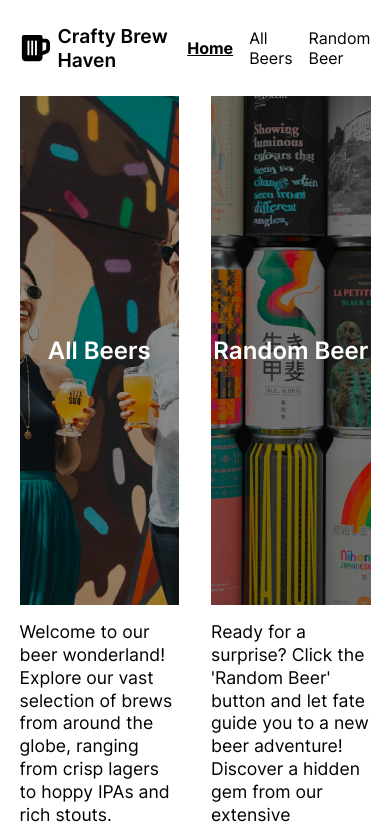
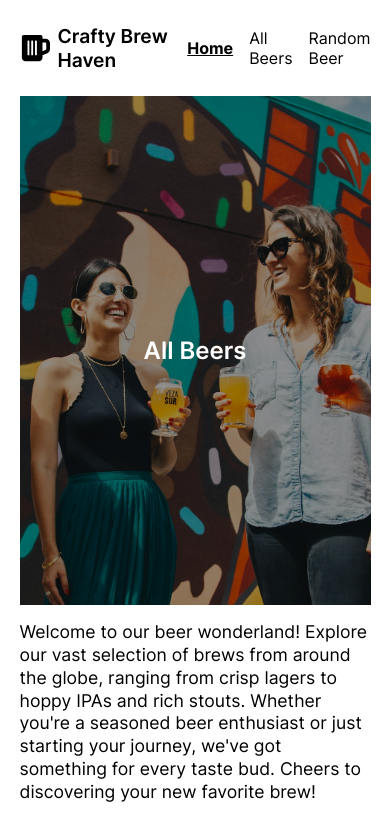
Before and after one commit to thomaserdmenger/superCode-Beer-API-React-Rooter-DOM-Project, a React (Vite) app: page / in a window 390 px wide. Shown: the top 828 px of the page. Built offline with nearby package versions, Linux system fonts and the light colour scheme.

Commit message:
Add Media Queries for Homepage

```diff
--- a/src/pages/Home/Home.css
+++ b/src/pages/Home/Home.css
@@ -41,3 +41,9 @@
   font-size: 1.1rem;
   line-height: 1.3;
 }
+
+@media only screen and (max-width: 768px) {
+  .home {
+    grid-template-columns: 1fr;
+  }
+}
```
